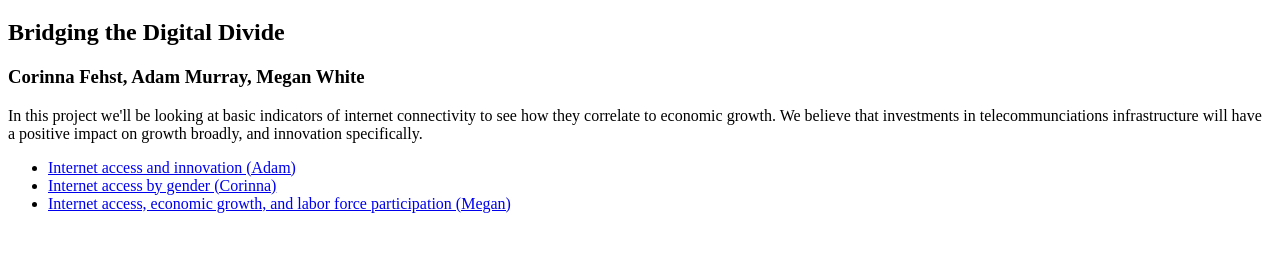
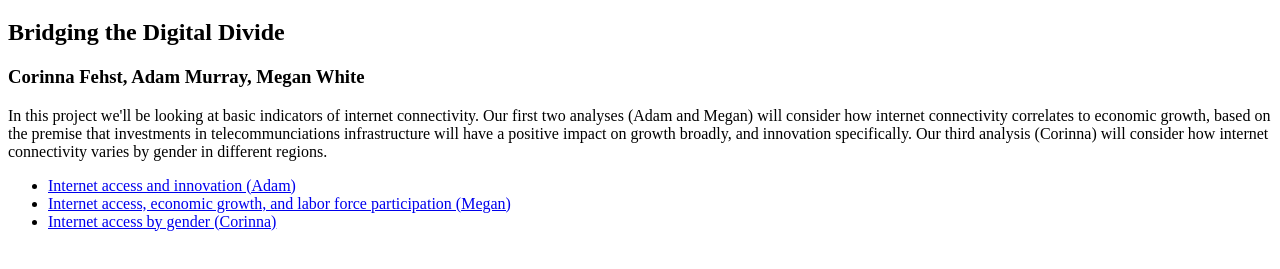
Before and after one commit to adm448/econdev, a plain HTML site: page index.html in a window 1280 px wide. Shown: the part 61-330 px from the top of the page. Drawn offline with Linux system fonts and the light colour scheme.

Commit message:
add link to Homepage on Corinna's index and update index.html description

```diff
--- a/index.html
+++ b/index.html
@@ -7,12 +7,13 @@
 
 <h3> Corinna Fehst, Adam Murray, Megan White </h3>
 
-<p> In this project we'll be looking at basic indicators of internet connectivity to see how they correlate to economic growth.  We believe that investments in telecommunciations infrastructure will have a positive impact on growth broadly, and innovation specifically. </p>
+<p> In this project we'll be looking at basic indicators of internet connectivity. Our first two analyses (Adam and Megan) will consider how internet connectivity correlates to economic growth, based on the premise that investments in telecommunciations infrastructure will have a positive impact on growth broadly, and innovation specifically. Our third analysis (Corinna) will consider how internet connectivity varies by gender in different regions. </p>
 
 <ul>
 	<li> <a href="Adam.html"> Internet access and innovation (Adam) </a> </li>
+	<li> <a href="megan.html"> Internet access, economic growth, and labor force participation (Megan) </a> </li>
 	<li> <a href="Corinnaindex.html"> Internet access by gender (Corinna) </a> </li>
-	<li> <a href="megan.html"> Internet access, economic growth, and labor force participation (Megan) </a> </li>
+
 </ul>
 
 </body>
```
Also changed, not shown: Corinnaindex.html (+3 -0 lines).
